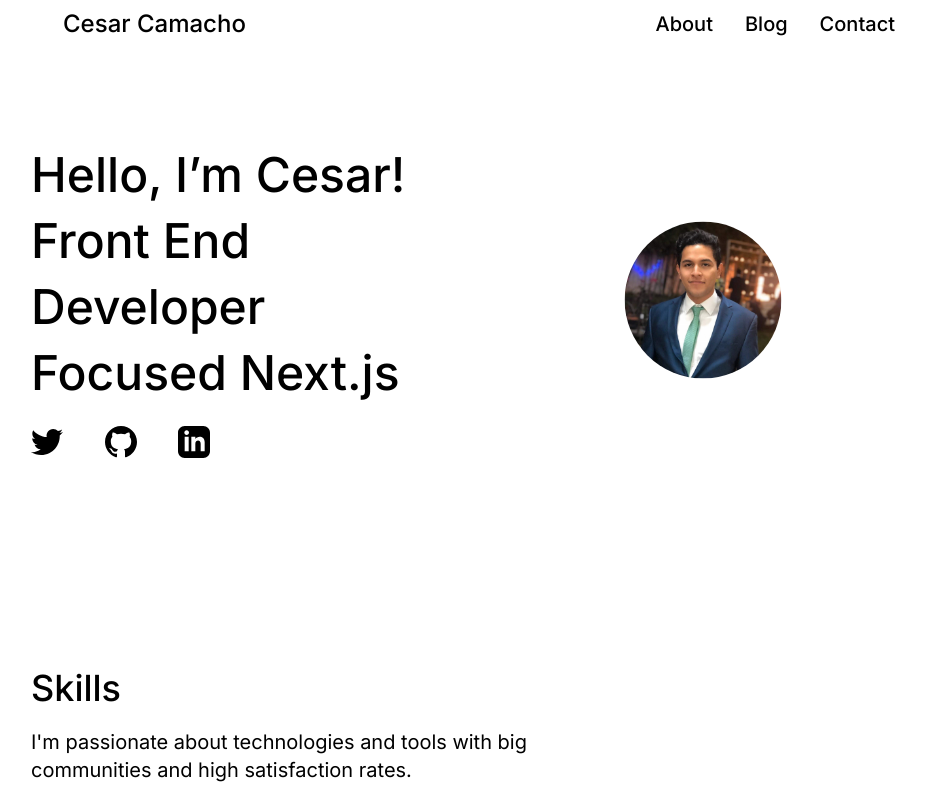
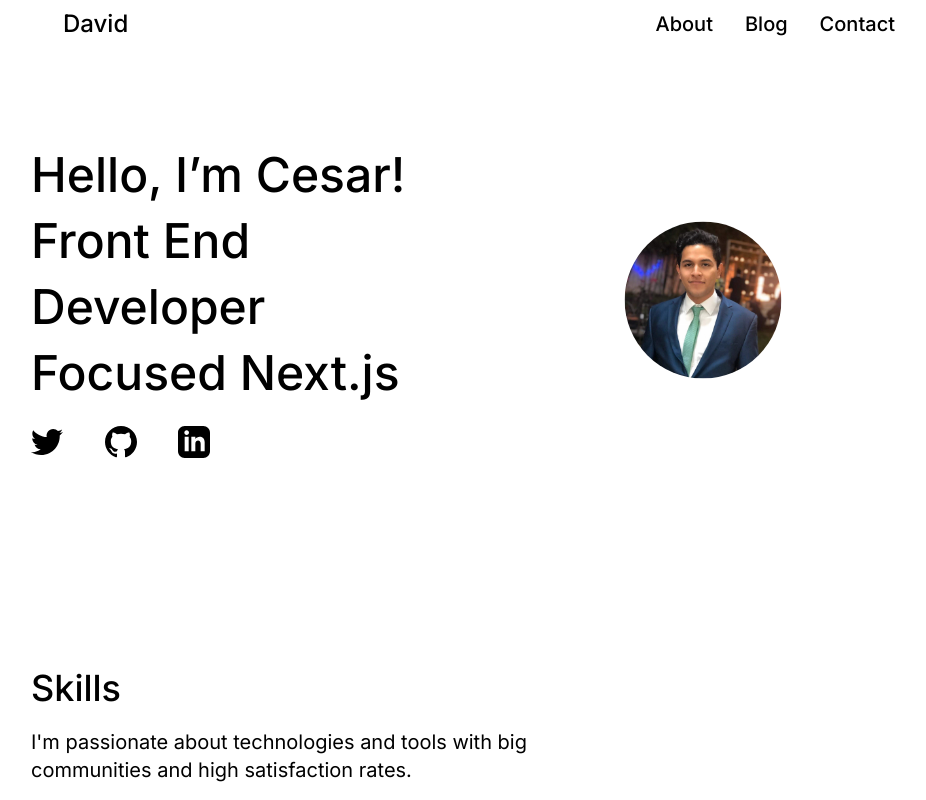
Before and after one commit to cesardcm/portfolio-v1, a Next.js app: page / in a window 1280 px wide. Shown: the top 800 px of the page, without its empty margins (161-1087 px from the left). Built offline with nearby package versions, Linux system fonts and the light colour scheme.

Commit message:
Changed logo to a single word

```diff
--- a/pages/index.js
+++ b/pages/index.js
@@ -22,7 +22,7 @@ export default function Home() {
       <header className="font-medium">
         <nav className="container flex flex-row items-center justify-between max-w-6xl px-40 mx-auto mt-2 mb-2 ">
           <div className="items-center text-2xl ">
-            <h2 className="">Cesar Camacho</h2>
+            <h2 className="">David</h2>
           </div>
           <div className="text-xl">
             <a className="ml-8 hover:underline" href="">
```
Also changed, not shown: public/images/vercel-icon-dark 1.svg (added).
